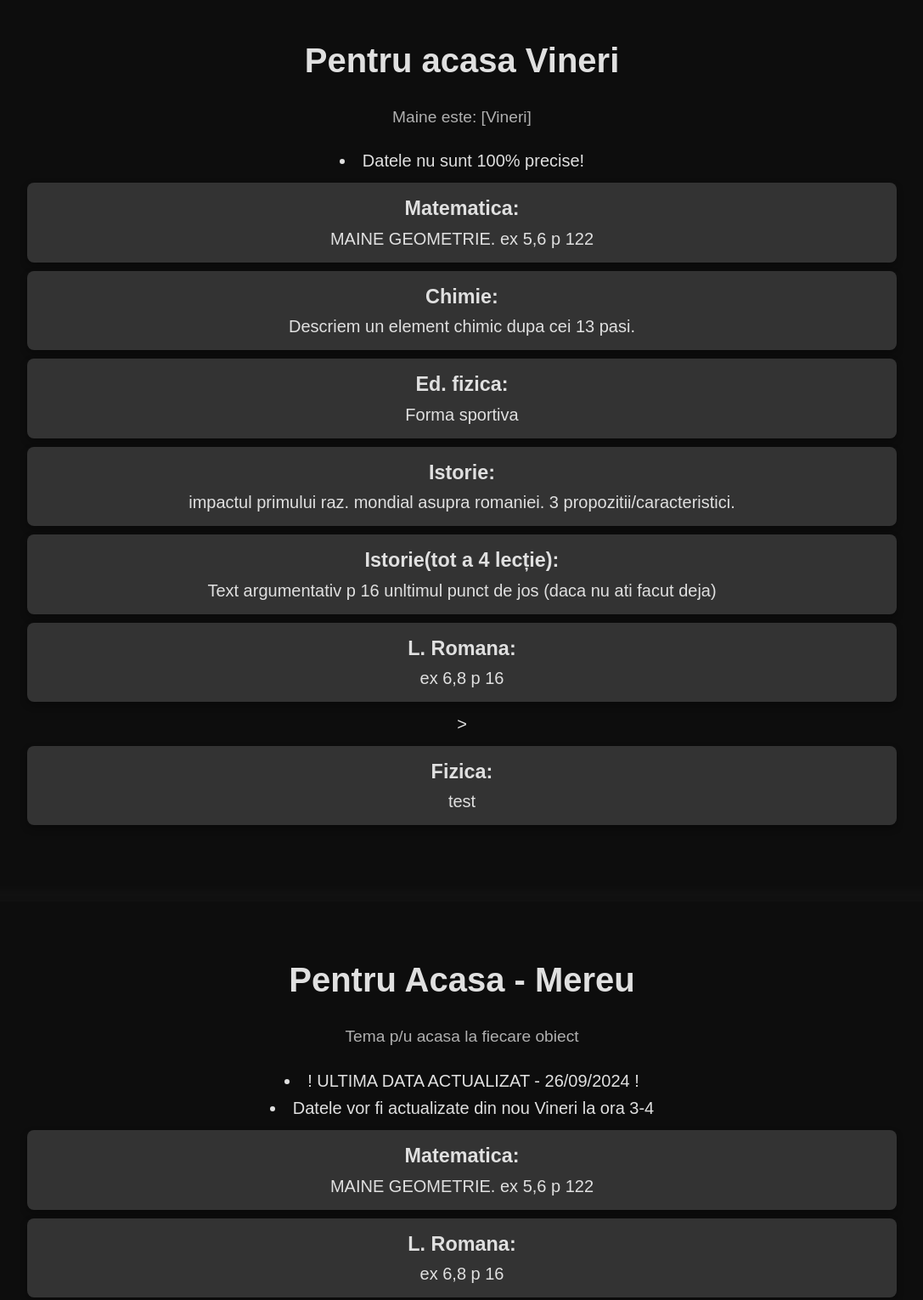
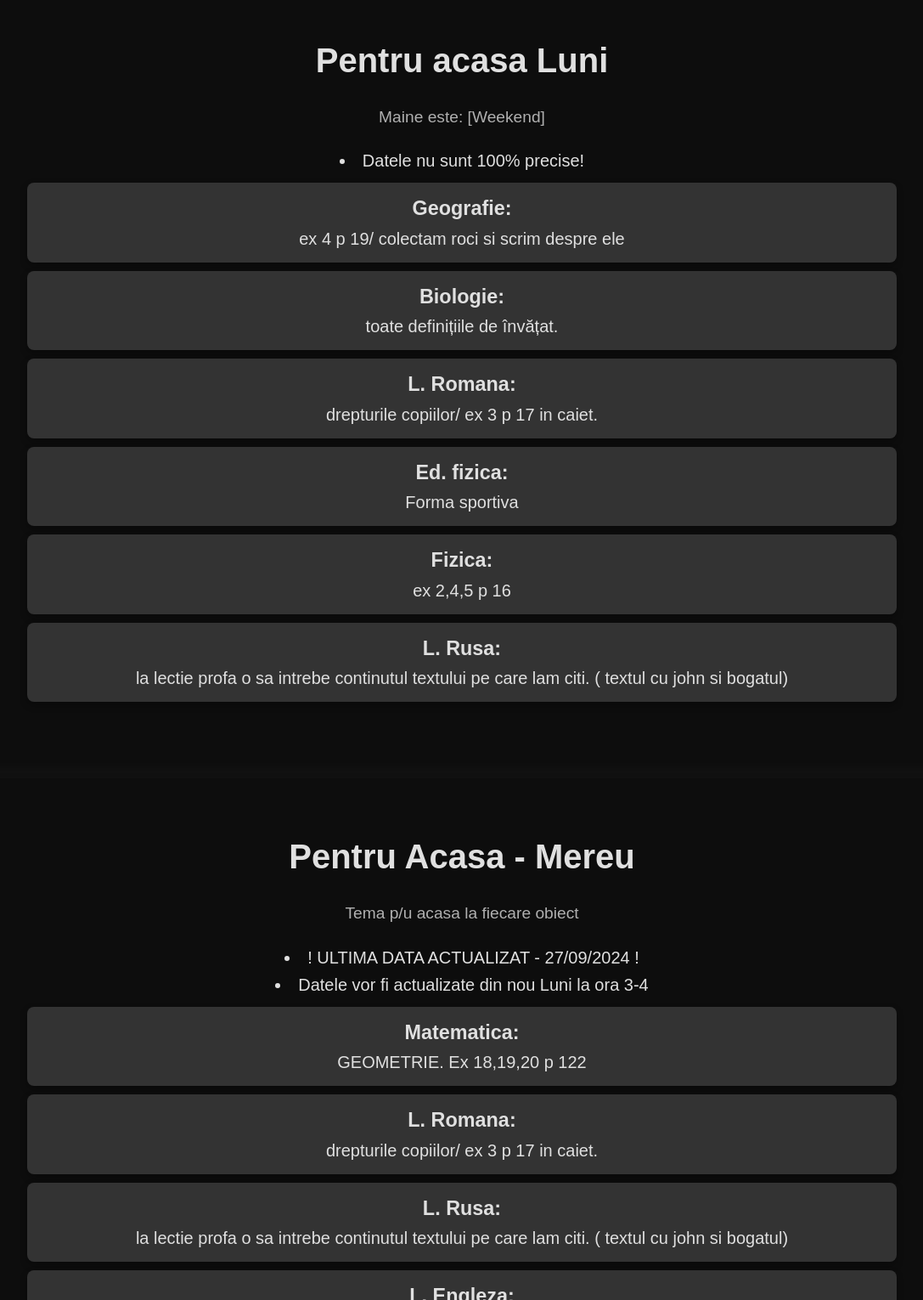
Before and after one commit to SortedGuy/Teminder, a plain HTML site: page index.html in a window 1280 px wide. Shown: the part 2180-3710 px from the top of the page at 85% size, without its empty margins (96-1183 px from the left). Drawn offline with nearby package versions, Linux system fonts and the light colour scheme; a web font is replaced by a local one.

Commit message:
Update index.html

```diff
--- a/index.html
+++ b/index.html
@@ -209,17 +209,16 @@
 
 
         <section id="homework-tomorrow">
-            <h2>Pentru acasa Vineri</h2>
-            <p id="homework-date">Maine este: [Vineri]</p>
+            <h2>Pentru acasa Luni</h2>
+            <p id="homework-date">Maine este: [Weekend]</p>
             <li>Datele nu sunt 100% precise!</li>
             <ul>
-                <li><h3>Matematica:</h3>MAINE GEOMETRIE. ex 5,6 p 122</li>
-              <li><h3>Chimie:</h3>Descriem un element chimic dupa cei 13 pasi.</li>
-             <li><h3>Ed. fizica:</h3> Forma sportiva</li>
-                 <li><h3>Istorie:</h3>impactul primului raz. mondial asupra romaniei. 3 propozitii/caracteristici.</li>
-                <li><h3>Istorie(tot a 4 lecție):</h3> Text argumentativ p 16 unltimul punct de jos  (daca nu ati facut deja)</li>
-  <li><h3>L. Romana:</h3>ex 6,8 p 16</li>>
-               <li><h3>Fizica:</h3> test </li>
+             <li><h3>Geografie:</h3>ex 4 p 19/ colectam roci si scrim despre ele</li>
+             <li><h3>Biologie:</h3>toate definițiile de învățat.</li>
+               <li><h3>L. Romana:</h3> drepturile copiilor/ ex 3 p 17 in caiet.</li>
+                 <li><h3>Ed. fizica:</h3> Forma sportiva</li>
+                <li><h3>Fizica:</h3> ex 2,4,5 p 16 </li>
+                 <li><h3>L. Rusa:</h3>la lectie profa o sa intrebe continutul textului pe care lam citi. ( textul cu john si bogatul)</li>
 
             </ul>
         </section>
@@ -229,18 +228,18 @@
         <section id="subject-homework">
             <h2>Pentru Acasa - Mereu</h2>
             <p>Tema p/u acasa la fiecare obiect</p>
-            <li>! ULTIMA DATA ACTUALIZAT - 26/09/2024 !</li>
-            <li> Datele vor fi actualizate din nou Vineri la ora 3-4</li>
+            <li>! ULTIMA DATA ACTUALIZAT - 27/09/2024 !</li>
+            <li> Datele vor fi actualizate din nou Luni la ora 3-4</li>
             <ul>
-               <li><h3>Matematica:</h3>MAINE GEOMETRIE. ex 5,6 p 122</li>
-                <li><h3>L. Romana:</h3>ex 6,8 p 16</li>
+               <li><h3>Matematica:</h3>GEOMETRIE. Ex 18,19,20 p 122</li>
+                <li><h3>L. Romana:</h3> drepturile copiilor/ ex 3 p 17 in caiet.</li>
                 <li><h3>L. Rusa:</h3>la lectie profa o sa intrebe continutul textului pe care lam citi. ( textul cu john si bogatul)</li>
                 <li><h3>L. Engleza:</h3> Grupa D.Natalia: ex 11 p 18 in fața clasei |  Grupa D.Angela: nu stiu scuze.</li>
-                <li><h3>Istorie:</h3>impactul primului raz. mondial asupra romaniei. 3 propozitii/caracteristici.</li>
+                <li><h3>Istorie:</h3>TEST. TEST. TEST. =( </li>
                 <li><h3>Istorie:</h3> Text argumentativ p 16 unltimul punct de jos  (daca nu ati facut deja)</li>
                 <li><h3>Biologie:</h3>toate definițiile de învățat.</li>
-                <li><h3>Chimie:</h3>Descriem un element chimic dupa cei 13 pasi.</li>
-                <li><h3>Fizica:</h3> test </li>
+                <li><h3>Chimie:</h3>TEST. TEST. TEST. =( </li>
+                <li><h3>Fizica:</h3> ex 2,4,5 p 16 </li>
                 <li><h3>Geografie:</h3>ex 4 p 19/ colectam roci si scrim despre ele</li>
                 <li><h3>Mate App.:</h3> De luat caietul de teste</li>
                 <li><h3>Ed. fizica:</h3> Forma sportiva</li>
```
